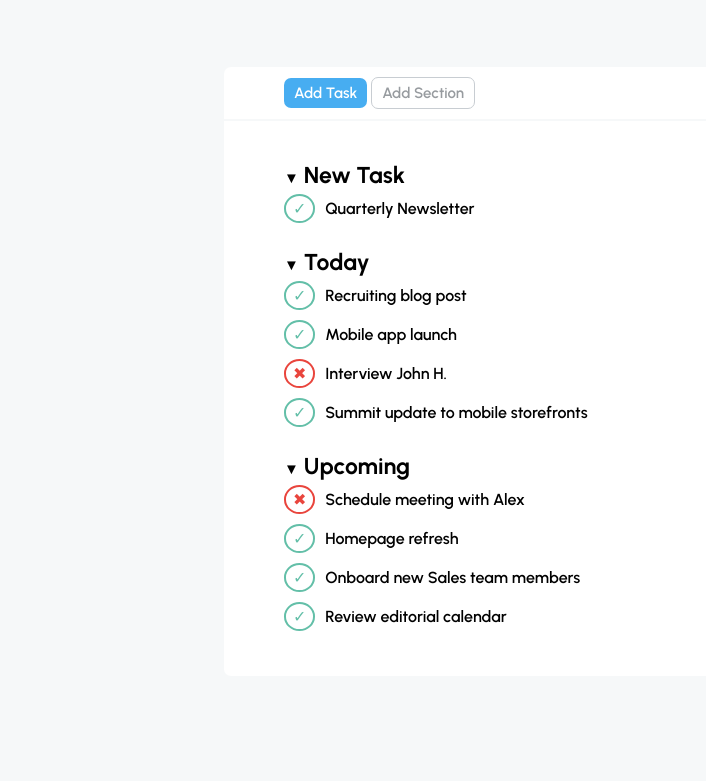
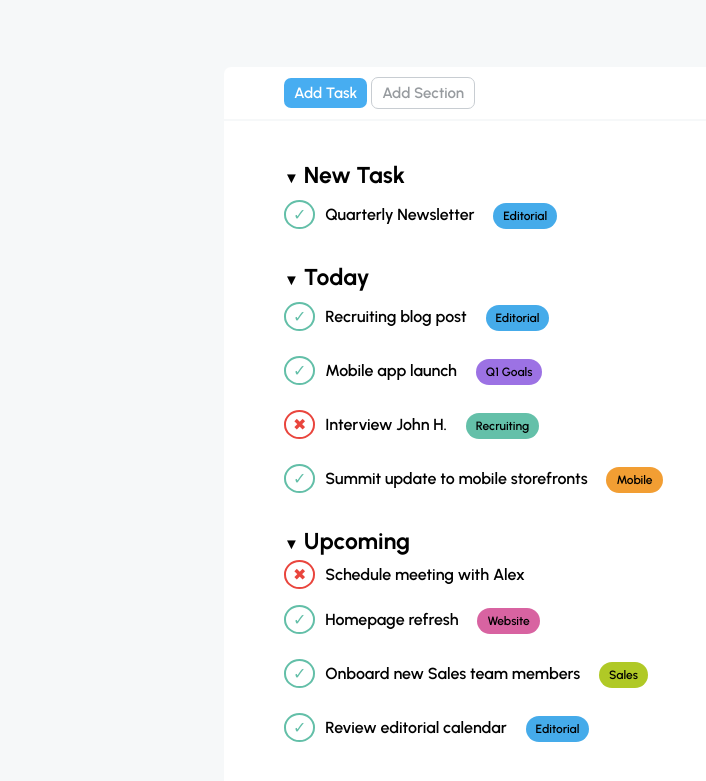
Before and after one commit to GinoGreen/html-css-toboolist, a plain HTML site: page index.html in a window 1280 px wide. Shown: the part 69-850 px from the top of the page, without its empty margins (0-706 px from the left). Before the commit the page ends 815 px from the top, so only its background shows below. Drawn offline with Linux system fonts and the light colour scheme.

Commit message:
etichette prova 1

```diff
--- a/css/style.css
+++ b/css/style.css
@@ -102,3 +102,54 @@ header {
    border: 2px solid #E9453D;
    border-radius: 50%;
 }
+
+/* Etichette */
+.area .element-list .label {
+   margin-left: 5px;
+   padding: 10px;
+   font-size: 12px;
+   border-radius: 10px;
+   display: inline-block;
+}
+
+.label.editorial::before{
+   content: "Editorial";
+   padding: 6px 10px;
+   background-color: #45ABEA;
+   border-radius: 15px;
+}
+
+.label.q1-goals::before{
+   content: "Q1 Goals";
+   padding: 6px 10px;
+   background-color: #9C72E4;
+   border-radius: 15px;
+}
+
+.label.recruiting::before{
+   content: "Recruiting";
+   padding: 6px 10px;
+   background-color: #64C0A9;
+   border-radius: 15px;
+}
+
+.label.mobile::before{
+   content: "Mobile";
+   padding: 6px 10px;
+   background-color: #F29E33;
+   border-radius: 15px;
+}
+
+.label.website::before{
+   content: "Website";
+   padding: 6px 10px;
+   background-color: #D863A1;
+   border-radius: 15px;
+}
+
+.label.sales::before{
+   content: "Sales";
+   padding: 6px 10px;
+   background-color: #B0C926;
+   border-radius: 15px;
+}
--- a/index.html
+++ b/index.html
@@ -17,7 +17,10 @@
       <span id="logo-text">TobooList</span>
    </header>
 
+
+
    <main class="container b-radius">
+
 
       <div class="header-container">
 
@@ -34,42 +37,65 @@
       <div class="main-container">
 
          <div class="area">
+
             <h3>New Task</h3>
+
             <span class="element-list done">
                Quarterly Newsletter
+               <span class="label editorial"></span>
             </span>
+
          </div>
 
          <div class="area">
+
             <h3>Today</h3>
+
             <span class="element-list done">
                Recruiting blog post
+               <span class="label editorial"></span>
             </span>
+
             <span class="element-list done">
                Mobile app launch
+               <span class="label q1-goals"></span>
             </span>
+
             <span class="element-list to-do">
                Interview John H.
+               <span class="label recruiting"></span>
             </span>
+
             <span class="element-list done">
                Summit update to mobile storefronts
+               <span class="label mobile"></span>
             </span>
+
          </div>
 
          <div class="area">
+
             <h3>Upcoming</h3>
+
             <span class="element-list to-do">
                Schedule meeting with Alex
             </span>
+
             <span class="element-list done">
                Homepage refresh
+               <span class="label website"></span>
             </span>
+
             <span class="element-list done">
                Onboard new Sales team members
+               <span class="label sales"></span>
             </span>
+
             <span class="element-list done">
                Review editorial calendar
+               <span class="label editorial"></span>
             </span>
+
          </div>
 
       </div>
```
